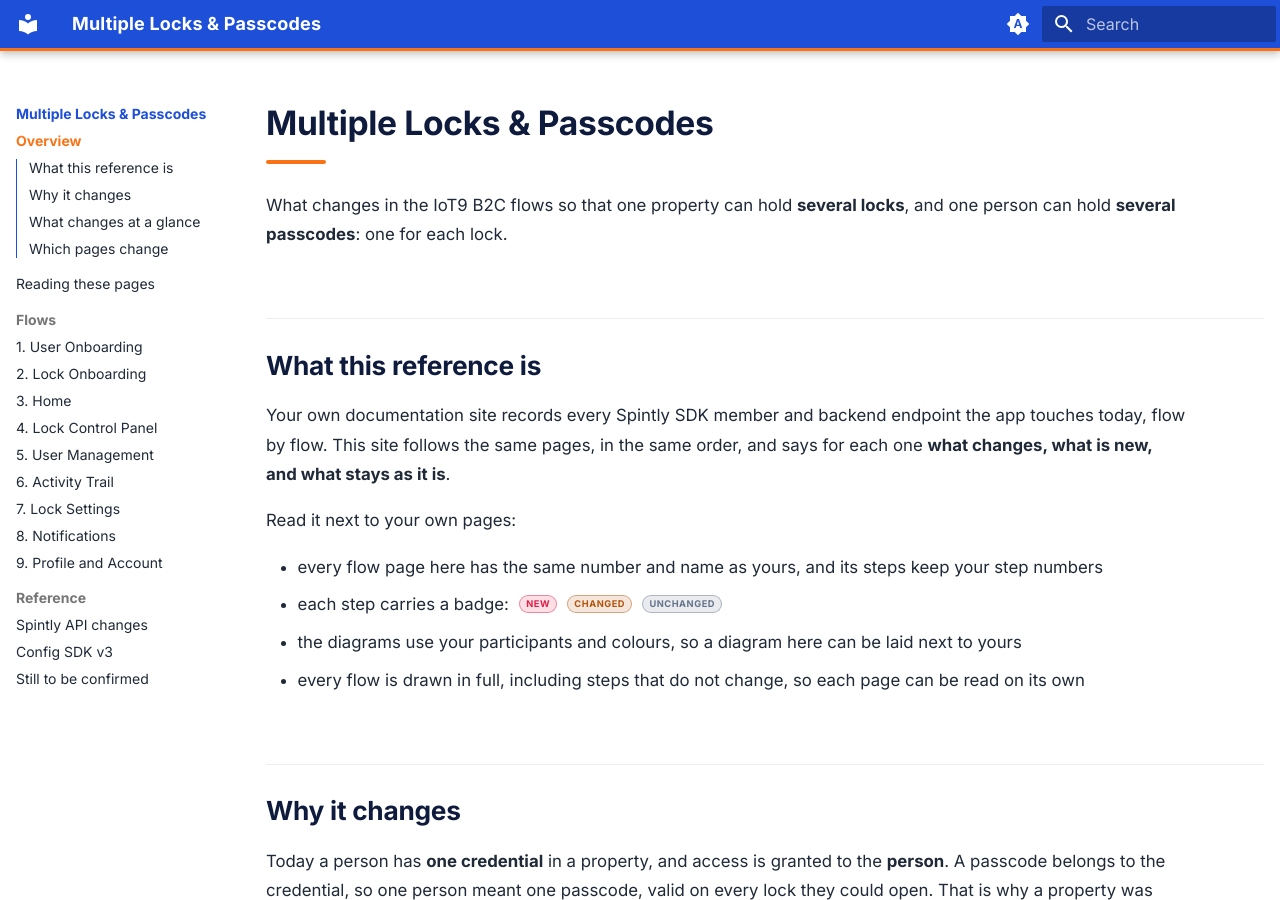
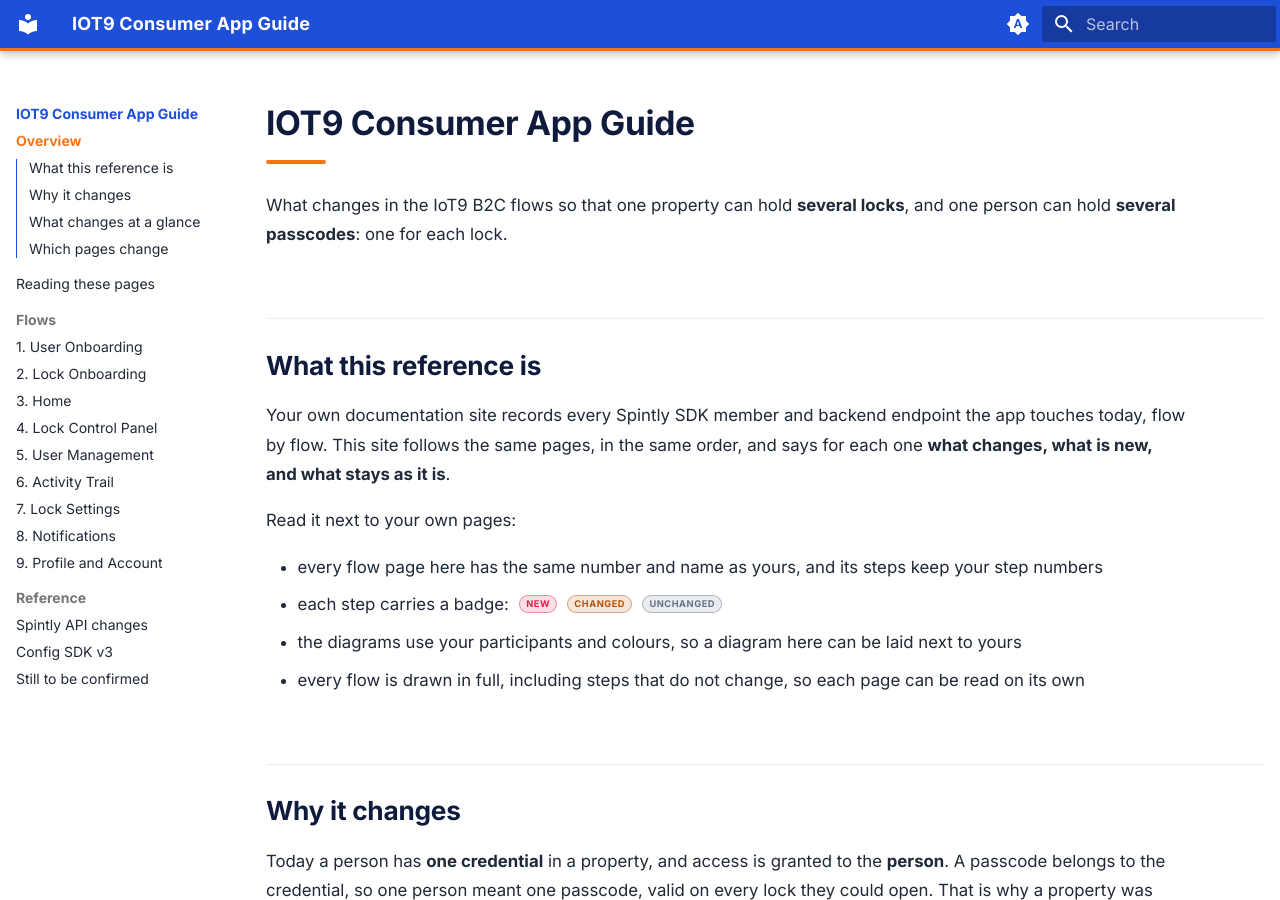
Before and after one commit to spintly-integrations-support/godrej-software-guide, an MkDocs documentation site: the page built from docs/index.md, in a window 1280 px wide and 900 px high. Built offline with MkDocs 1.6.1 and Material for MkDocs 9.7.7, drawn with Linux system fonts in a browser that asks for light colours.

Commit message:
Rename site to IOT9 Consumer App Guide

```diff
--- a/README.md
+++ b/README.md
@@ -1,4 +1,4 @@
-# Godrej software guide: multiple locks & passcodes
+# IOT9 Consumer App Guide
 
 Change notes for the IoT9 B2C integration, following the structure of Binary Veda's own
 documentation site page by page.
--- a/docs/index.md
+++ b/docs/index.md
@@ -1,4 +1,4 @@
-# Multiple Locks & Passcodes
+# IOT9 Consumer App Guide
 
 What changes in the IoT9 B2C flows so that one property can hold **several locks**, and one person can hold **several passcodes**: one for each lock.
 
--- a/mkdocs.yml
+++ b/mkdocs.yml
@@ -1,4 +1,4 @@
-site_name: Multiple Locks & Passcodes
+site_name: IOT9 Consumer App Guide
 site_url: https://spintly-integrations-support.github.io/godrej-software-guide/
 site_description: What changes in the IoT9 B2C flows to support multiple locks per property and multiple passcodes per user
 docs_dir: docs
```
